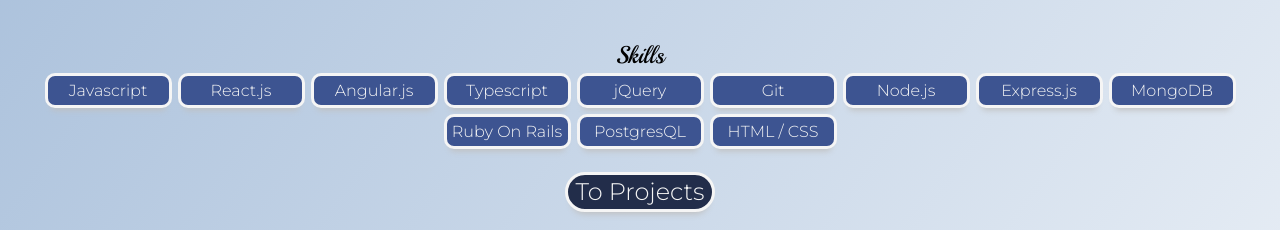
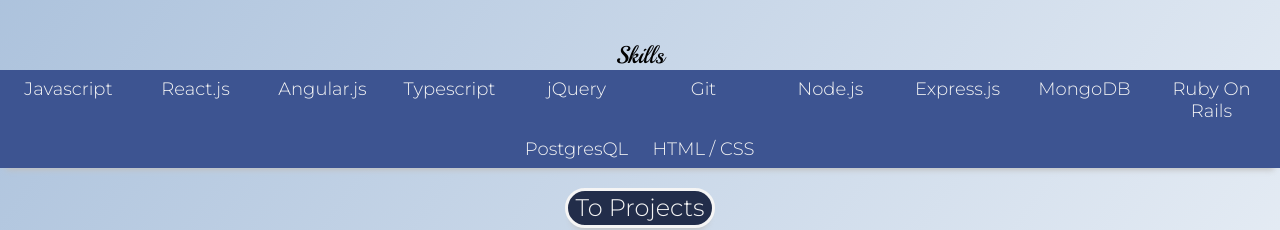
Before and after one commit to gbarka2/portfolio, a React (Create React App) app: page /about in a window 1280 px wide. Shown: the part 587-817 px from the top of the page. Built offline with nearby package versions, Linux system fonts and the light colour scheme; no server answers.

Commit message:
Eliminate borders on tech stack list

```diff
--- a/src/components/Skills.css
+++ b/src/components/Skills.css
@@ -15,6 +15,9 @@
   flex-direction: row;
   flex-wrap: wrap;
   justify-content: center;
+  background-color: #3d5491;
+
+  box-shadow: 0 8px 6px -6px silver;
 }
 
 .skills-title {
@@ -27,13 +30,14 @@
   width: 111px;
   margin: 3px;
   padding: 5px;
-  border: 3px solid whitesmoke;
-  border-radius: 10px;
-  background-color: #3d5491;
+  /* border: 3px solid whitesmoke; */
+  /* border-radius: 10px; */
+  /* background-color: #3d5491; */
   color: whitesmoke;
   text-align: center;
+  font-size: 18px;
   font-family: Montserrat, sans-serif;
-  box-shadow: 0 8px 6px -6px silver;
+  /* box-shadow: 0 8px 6px -6px silver; */
 }
 
 .skills-button {
```
